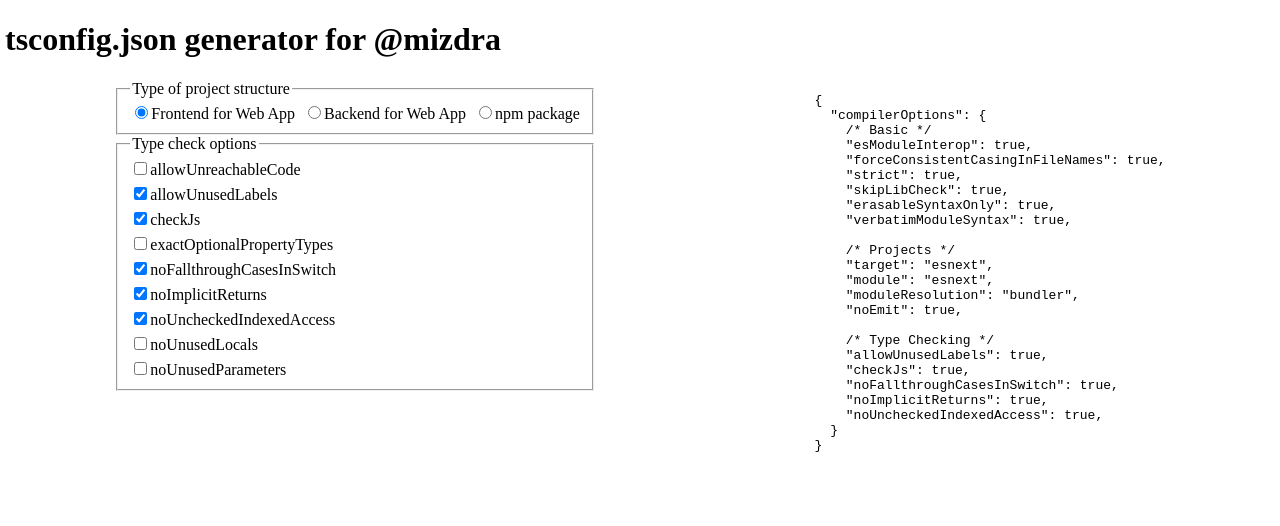
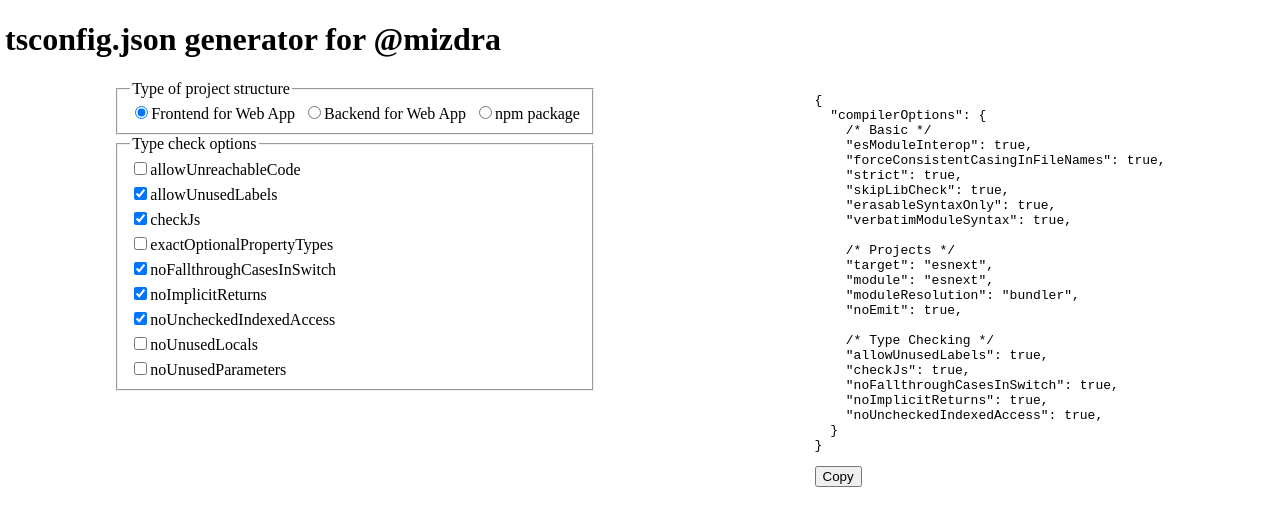
Before and after one commit to mizdra/tsconfig-generator, a React (Vite) app: page / in a window 1280 px wide. Shown: the top 526 px of the page. Built offline with nearby package versions, Linux system fonts and the light colour scheme.

Commit message:
add copy button

```diff
--- /dev/null
+++ b/src/components/CopyButton.tsx
@@ -0,0 +1,18 @@
+export function CopyButton({ content }: { content: string }) {
+  const handleCopy = () => {
+    navigator.clipboard
+      .writeText(content)
+      .then(() => {
+        alert('Copied to clipboard');
+      })
+      .catch((err) => {
+        alert(`Failed to copy: ${err}`);
+      });
+  };
+
+  return (
+    <button type="button" onClick={handleCopy}>
+      Copy
+    </button>
+  );
+}
--- a/src/components/TSConfigViewer.tsx
+++ b/src/components/TSConfigViewer.tsx
@@ -1,10 +1,19 @@
 import type { TSConfigPreference } from '../preference.js';
 import { generateTSConfig } from '../preference.js';
+import { CopyButton } from './CopyButton.js';
 
 interface Props {
   preference: TSConfigPreference;
 }
 
 export function TSConfigViewer({ preference }: Props) {
-  return <pre>{generateTSConfig(preference)}</pre>;
+  const tsconfig = generateTSConfig(preference);
+  return (
+    <div>
+      <pre>{tsconfig}</pre>
+      <div>
+        <CopyButton content={tsconfig} />
+      </div>
+    </div>
+  );
 }
```
